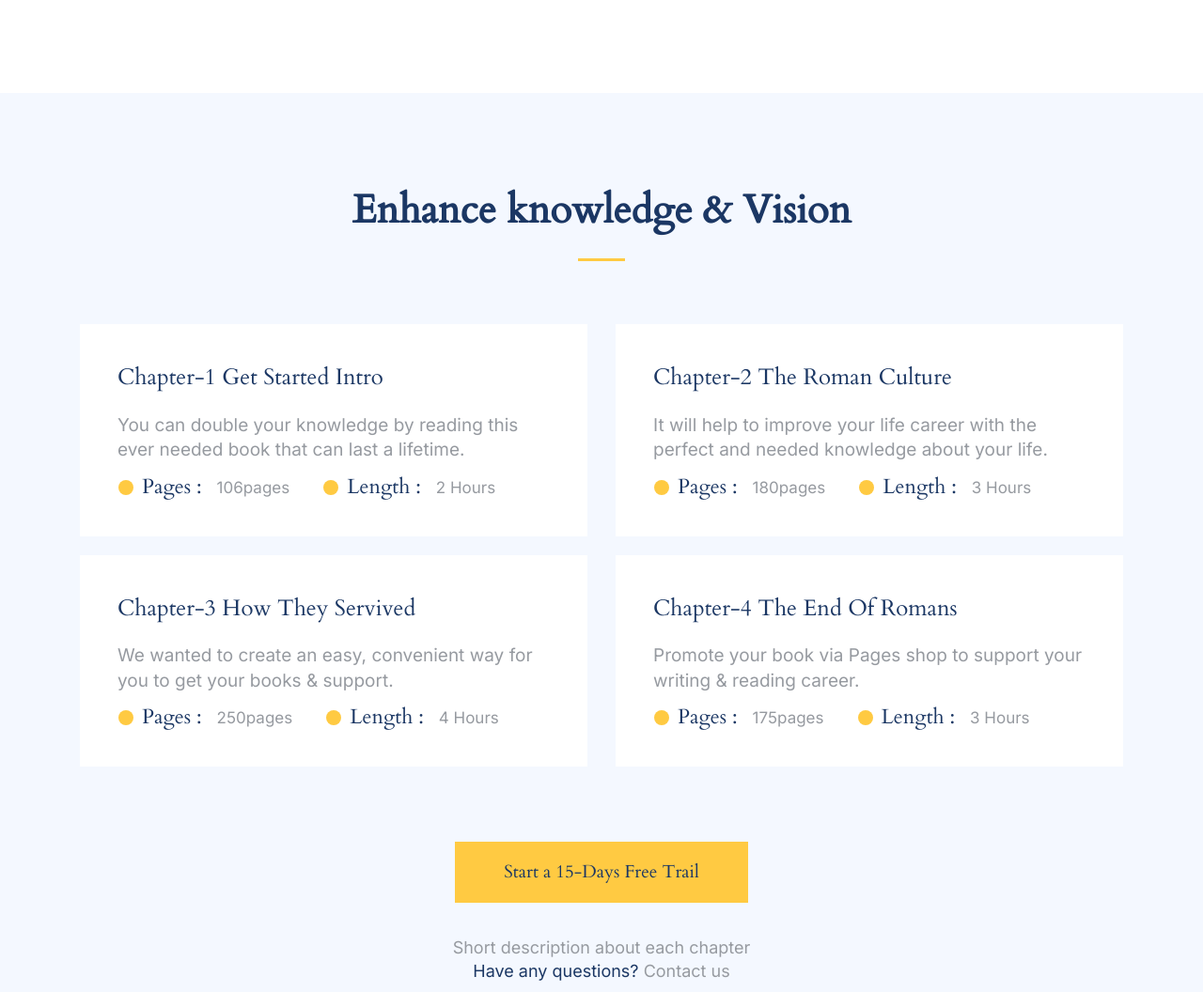
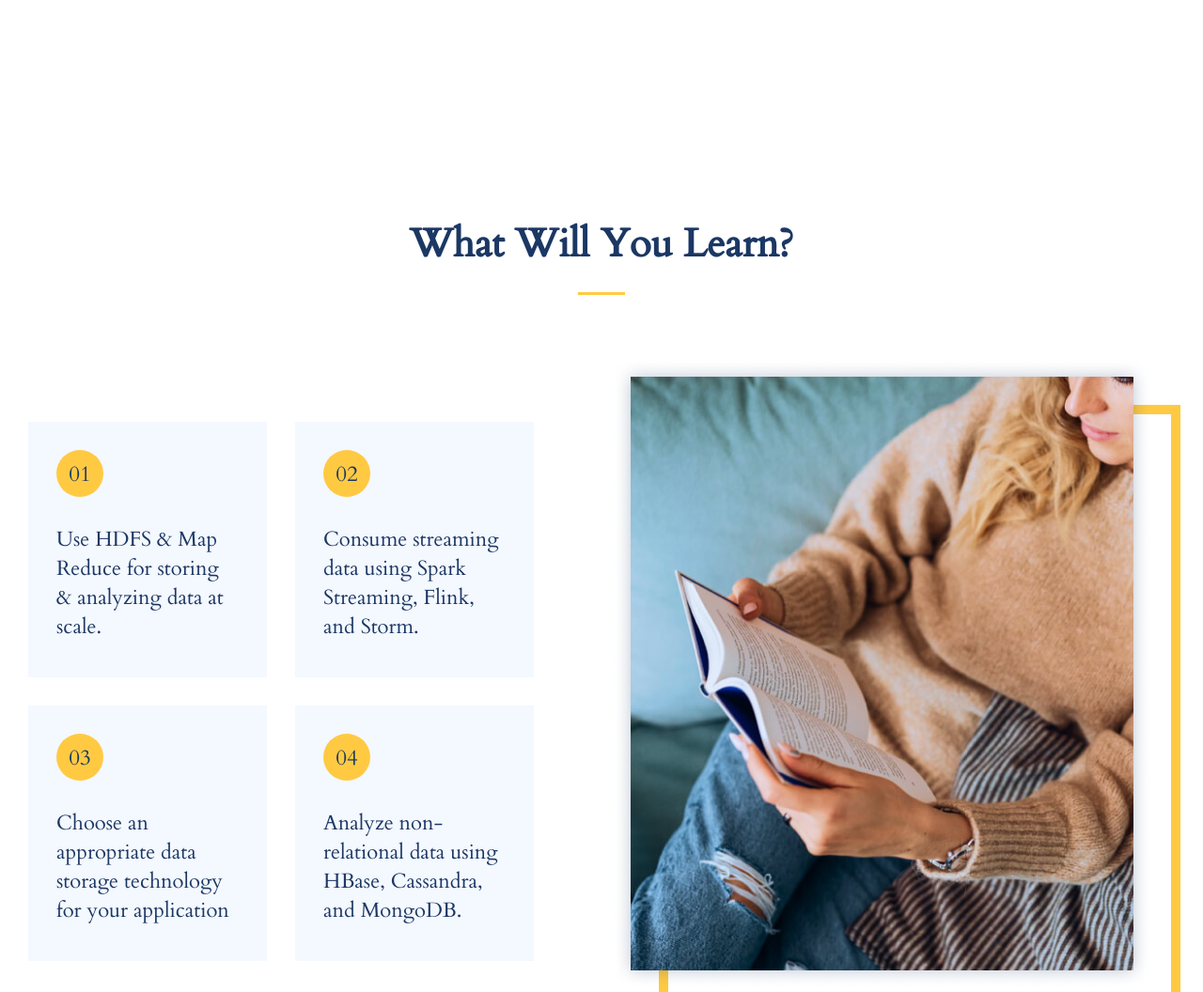
Before and after one commit to oxumoron/markup-hw_3, a plain HTML site: page index.html in a window 1280 px wide. Shown: the part 548-1604 px from the top of the page at 94% size. Drawn offline with Linux system fonts and the light colour scheme.

Commit message:
Add section learn

```diff
--- a/index.html
+++ b/index.html
@@ -325,7 +325,7 @@
           </div>
         </div>
       </section> -->
-      <!-- <section class="section-learn">
+      <section class="section-learn">
         <div class="container">
           <header class="section-header">
             <h1 class="title-center">
@@ -365,7 +365,7 @@
             </div>
           </div>
         </div>
-      </section> -->
+      </section>
       <section class="knowledge-section">
         <div class="container">
           <header class="section-header">
```
